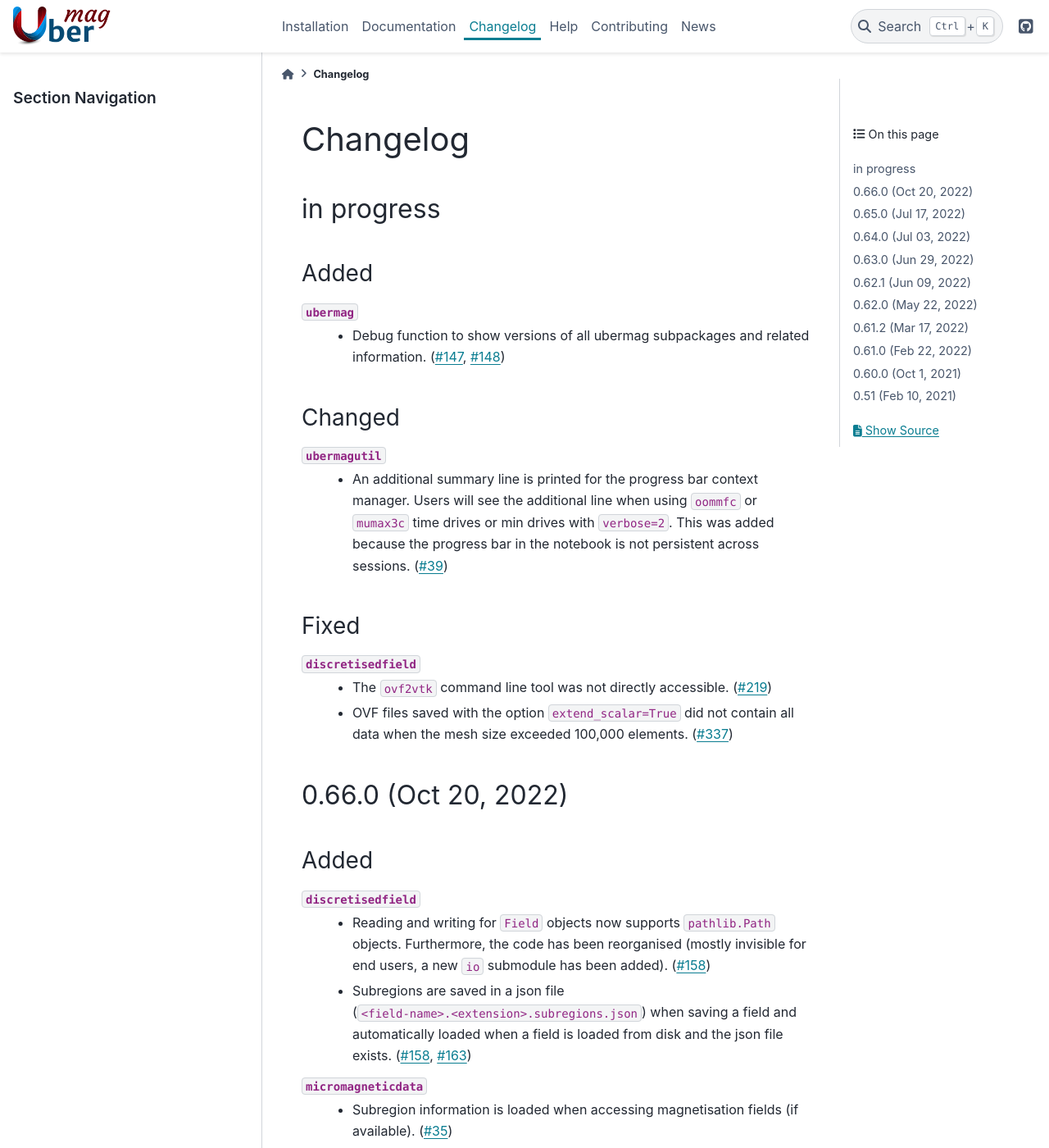
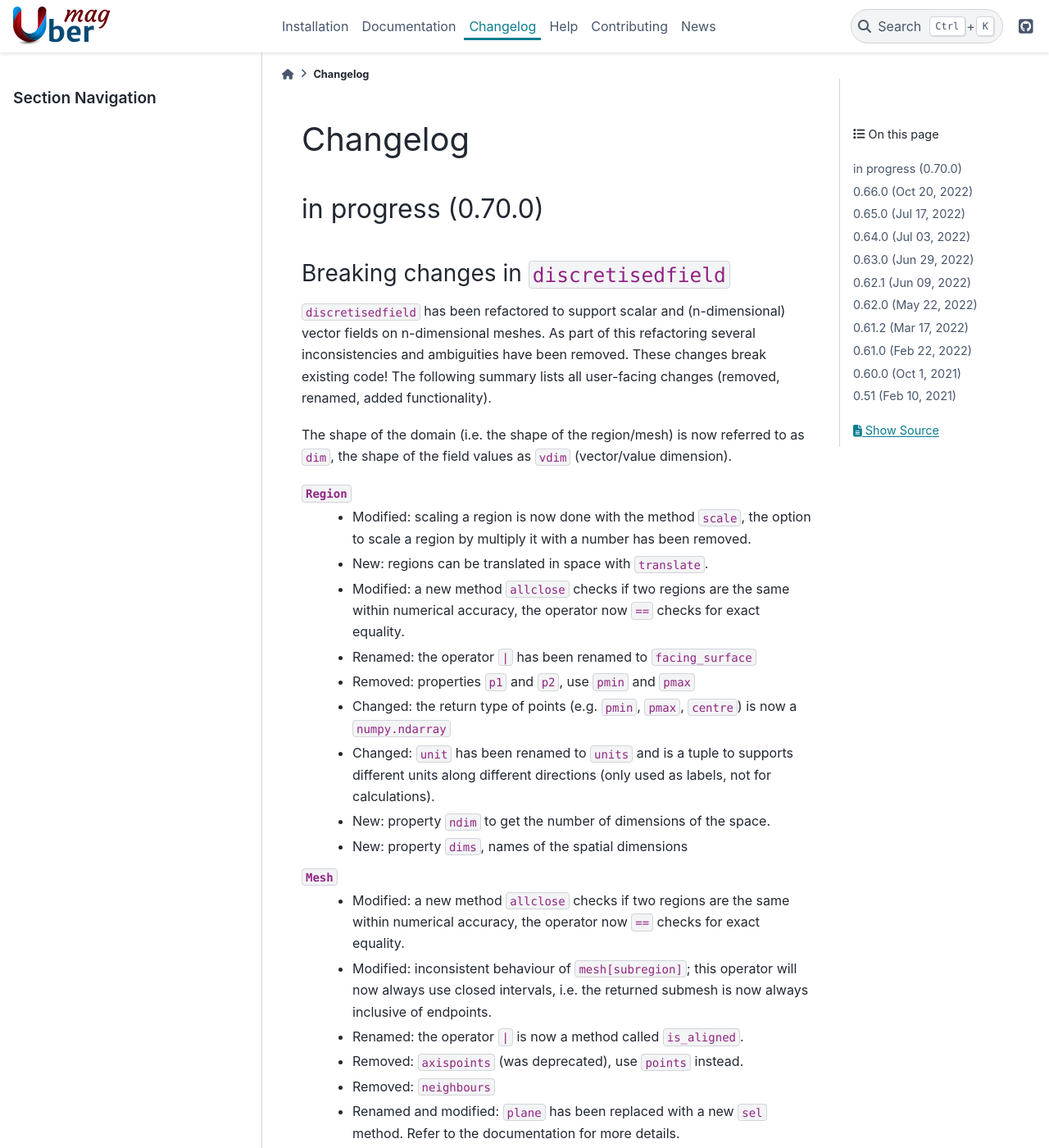
Before and after one commit to ubermag/ubermag.github.io, a Sphinx documentation site: the page built from source/changelog.rst, in a window 1280 px wide and 1400 px high. Shown: the whole window at 82% size. Built offline with Sphinx 7.4.7 and the PyData theme 0.15.4, drawn with Linux system fonts in a browser that asks for light colours; pages that are not in the unit, such as notebooks, are missing from menus; some of the changed text lies outside the part shown.

Commit message:
[WIP] document changes in refactored discretisedfield

```diff
--- a/source/changelog.rst
+++ b/source/changelog.rst
@@ -2,8 +2,67 @@
 Changelog
 =========
 
-in progress
-===========
+in progress (0.70.0)
+====================
+
+Breaking changes in ``discretisedfield``
+----------------------------------------
+
+``discretisedfield`` has been refactored to support scalar and (n-dimensional)
+vector fields on n-dimensional meshes. As part of this refactoring several
+inconsistencies and ambiguities have been removed. These changes break existing
+code! The following summary lists all user-facing changes (removed, renamed, added functionality).
+
+The shape of the domain (i.e. the shape of the region/mesh) is now referred to
+as ``dim``, the shape of the field values as ``vdim`` (vector/value dimension).
+
+``Region``
+  - Modified: scaling a region is now done with the method ``scale``, the option to scale a region by multiply it with a number has been removed.
+  - New: regions can be translated in space with ``translate``.
+  - Modified: a new method ``allclose`` checks if two regions are the same within numerical accuracy, the operator now ``==`` checks for exact equality.
+  - Renamed: the operator ``|`` has been renamed to ``facing_surface``
+  - Removed: properties ``p1`` and ``p2``, use ``pmin`` and ``pmax``
+  - Changed: the return type of points (e.g. ``pmin``, ``pmax``, ``centre``) is now a ``numpy.ndarray``
+  - Changed: ``unit`` has been renamed to ``units`` and is a tuple to supports different units along different directions (only used as labels, not for calculations).
+  - New: property ``ndim`` to get the number of dimensions of the space.
+  - New: property ``dims``, names of the spatial dimensions
+
+``Mesh``
+  - Modified: a new method ``allclose`` checks if two regions are the same
+    within numerical accuracy, the operator now ``==`` checks for exact
+    equality.
+  - Modified: inconsistent behaviour of ``mesh[subregion]``; this operator will
+    now always use closed intervals, i.e. the returned submesh is now always
+    inclusive of endpoints.
+  - Renamed: the operator ``|`` is now a method called ``is_aligned``.
+  - Removed: ``axispoints`` (was deprecated), use ``points`` instead.
+  - Removed: ``neighbours``
+  - Renamed and modified: ``plane`` has been replaced with a new ``sel`` method. Refer to the documentation for more details.
+  - Removed: ``attributes``
+  - Removed: ``dS`` (used for integrals) because a new syntax for integrals is used
+  - Renamed: ``midpoints`` to ``points``
+  - Modified: new method ``coordinate_field`` that was previous part of the ``Field`` class.
+  - New: ``scale`` and ``translate`` similar to the ``Region`` class.
+
+``Field``
+  - Modified: getting the value at a point (``field(...)``) now returns a ``numpy.ndarray``.
+  - Modified: only field values are returned when iterating over a field.
+  - Modified: ``coordinate_field`` is now part of the ``Mesh`` class.
+  - Renamed and modified: ``derivative`` -> ``diff``; now supports holes inside the field, refer to the documentation for details.
+  - Modified: new integration syntax, refer to the documentation for details.
+  - Renamed: ``fromfile`` -> ``from_file``
+  - Renamed and modified: ``plane`` has been replaced with a new ``sel`` method. Refer to the documentation for more details.
+  - Removed: ``project`` has been removed, use ``mean`` with the ``axis`` argument instead.
+  - Renamed: ``write`` -> ``to_file``
+  - Modified: ``angle`` now takes a vector as reference and does not anymore require sliced fields.
+  - Renamed: ``dim`` -> ``nvdim`` to avoid ambiguities, the new name is also required as an argument when creating a field.
+  - Renamed: ``components`` -> ``vdims``
+  - Renamed: ``units`` -> ``unit``
+  - Removed: ``value``, to update field values use the new method ``update_field_values`` instead, to read data use the ``array`` property.
+  - Removed: ``zero`` class method; omit the ``value`` argument to create a field filled with zeros.
+  - New: method ``resample`` to compute field values on a new mesh; the nearest points will be used, interpolation is not supported.
+  - New: property ``valid`` to define parts that contain material; this can be set to the field norm on init using the optional ``valid='norm'`` argument.
+  - Modified: new hdf5 format to store all field information (e.g. subregions were missing before).
 
 Added
 -----
```
